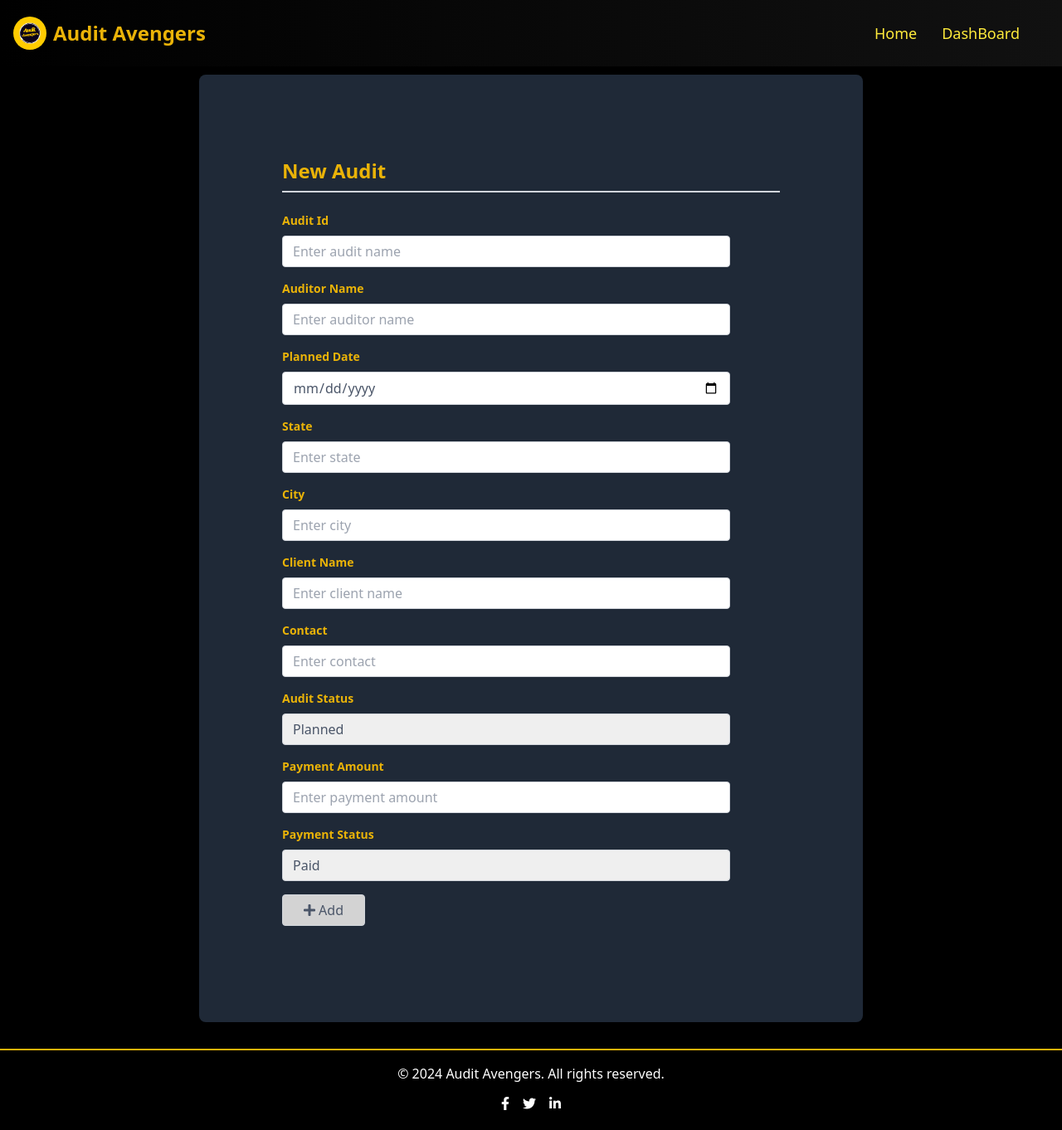
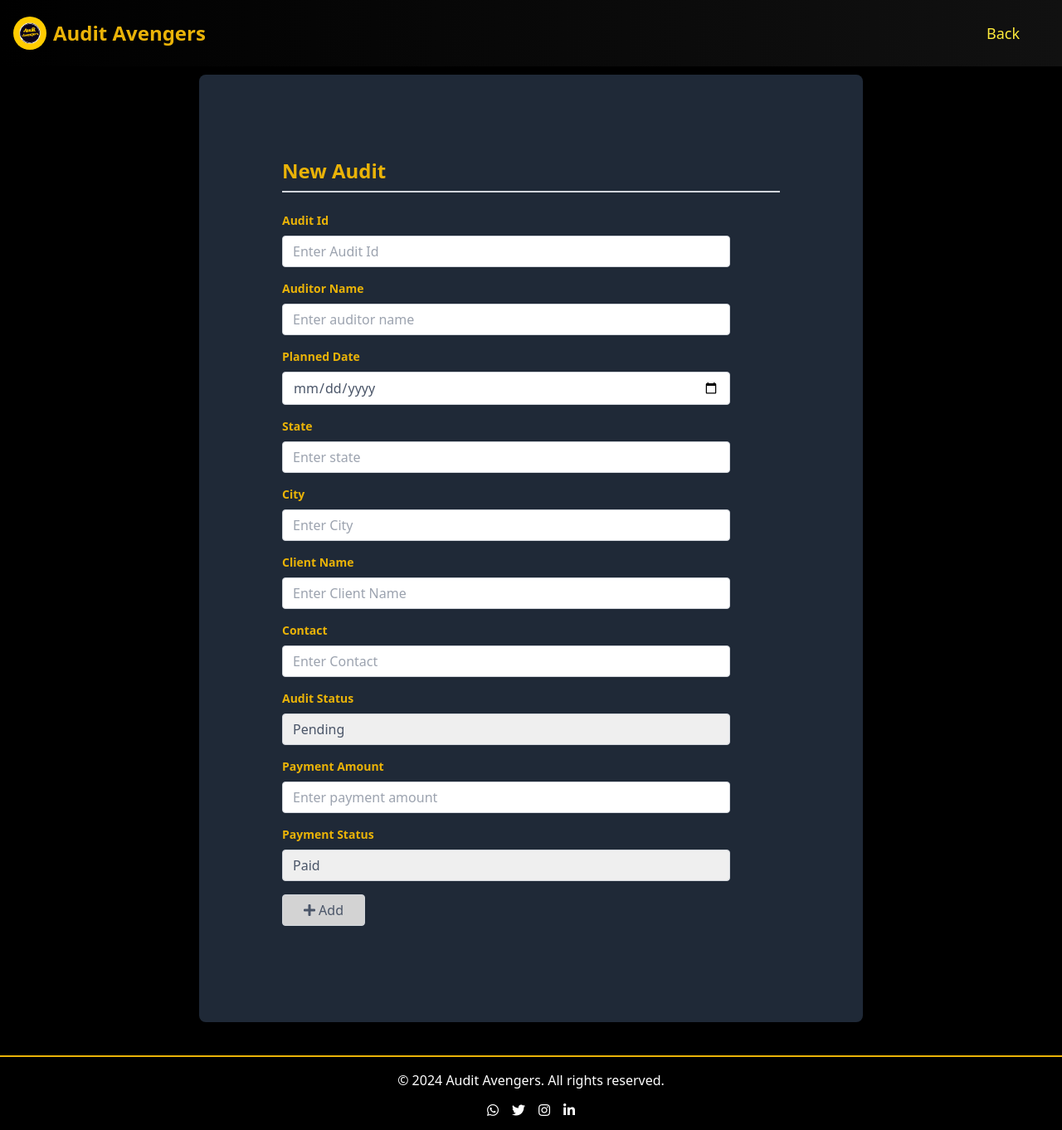
Before and after one commit to Rajesh-koneru/Audit-Avenger, a Flask app: page /admin/manual_data in a window 1280 px wide. Shown: the whole page at 83% size. Before the commit the page ends 1338 px from the top, so only its background shows below. Run offline with Flask 3, Linux system fonts and the light colour scheme; some libraries are stand-ins or nearby versions.

Commit message:
Update newaudit.html

```diff
--- a/audit_tarcker/templates/newaudit.html
+++ b/audit_tarcker/templates/newaudit.html
@@ -114,12 +114,9 @@
    </div>
    <nav class="flex space-x-4" id="navbar">
     <ul class="nav-links">
-       <li> <a class="text-yellow-500 hover:text-yellow-300" href="/" >
-         Home
-       </a></li>
-        <li><a class="text-yellow-500 hover:text-yellow-300" href="#" >
-         DashBoard
-        </a></li>
+       <li> <a class="text-yellow-500 hover:text-yellow-300" href="/report" >
+         Back
+       </a>
     </ul>
    </nav>
    <div class="hamburger" onclick="toggleMenu()">☰</div>
@@ -130,7 +127,7 @@
             <form>
                 <div class="mb-4">
                     <label class="block text-yellow-500 text-sm font-bold mb-2" for="audit-name">Audit Id</label>
-                    <input class="input" id="audit-name" type="text" placeholder="Enter audit name" name="Audit Id">
+                    <input class="input" id="audit-name" type="text" placeholder="Enter Audit Id" name="Audit Id">
                 </div>
                 <div class="mb-4">
                     <label class="block text-yellow-500 text-sm font-bold mb-2" for="auditor-name">Auditor Name</label>
@@ -146,20 +143,20 @@
                 </div>
                 <div class="mb-4">
                     <label class="block text-yellow-500 text-sm font-bold mb-2" for="city">City</label>
-                    <input class="input" id="city" type="text" placeholder="Enter city" name="City">
+                    <input class="input" id="city" type="text" placeholder="Enter City" name="City">
                 </div>
                 <div class="mb-4">
                     <label class="block text-yellow-500 text-sm font-bold mb-2" for="client-name">Client Name</label>
-                    <input class="input" id="client-name" type="text" placeholder="Enter client name" name="Client Name">
+                    <input class="input" id="client-name" type="text" placeholder="Enter Client Name" name="Client Name">
                 </div>
                 <div class="mb-4">
                     <label class="block text-yellow-500 text-sm font-bold mb-2" for="contact">Contact</label>
-                    <input class="input" id="contact" type="text" placeholder="Enter contact" name="Contact">
+                    <input class="input" id="contact" type="text" placeholder="Enter Contact" name="Contact">
                 </div>
                 <div class="mb-4">
                     <label class="block text-yellow-500 text-sm font-bold mb-2" for="audit-status">Audit Status</label>
                     <select class="input" id="audit-status" name="Audit Status">
-                        <option>Planned</option>
+                        <option>Pending</option>
                         <option>In Progress</option>
                         <option>Completed</option>
                     </select>
@@ -184,16 +181,17 @@
              </form>
         </div>
     </div>
-    <footer class="bg-black text-white p-4 mt-8 border-t-2 border-yellow-500">
-    <div class="container mx-auto text-center">
-        <p>&copy; 2024 Audit Avengers. All rights reserved.</p>
-        <div class="flex justify-center space-x-4 mt-4">
-            <a href="#" class="hover:text-yellow-500"><i class="fab fa-facebook-f"></i></a>
-            <a href="#" class="hover:text-yellow-500"><i class="fab fa-twitter"></i></a>
-            <a href="#" class="hover:text-yellow-500"><i class="fab fa-linkedin-in"></i></a>
+    <footer class="bg-black text-white p-4 mt-10 border-t-2 border-yellow-500">
+        <div class="container mx-auto text-center"  >
+            <p>&copy; 2024 Audit Avengers. All rights reserved.</p>
+            <div class="flex justify-center space-x-4 mt-4" id="icon">
+                <a href="https://chat.whatsapp.com/H7N9dgDI5inFTjMVwf0G43" class="hover:text-yellow-500"><i class="fab fa-whatsapp"></i></a>
+                <a href="https://x.com/NikhilMailapuam?t=NNM3zbluKsroWC9y5S2mRA&s=09" class="hover:text-yellow-500"><i class="fab fa-twitter"></i></a>
+                <a href="https://www.instagram.com/nikhil_mailapuram?igshid=ZDc4ODBmNjlmNQ%3D%3D" class="hover:text-yellow-500"><i class="fab fa-instagram"></i></a>
+                <a href="https://www.linkedin.com/in/mailapuram-nikhil-b4b92424b" class="hover:text-yellow-500"><i class="fab fa-linkedin-in"></i></a>
+            </div>
         </div>
-    </div>
-</footer>
+    </footer>
 
 <script>
     function toggleMenu() {
```
